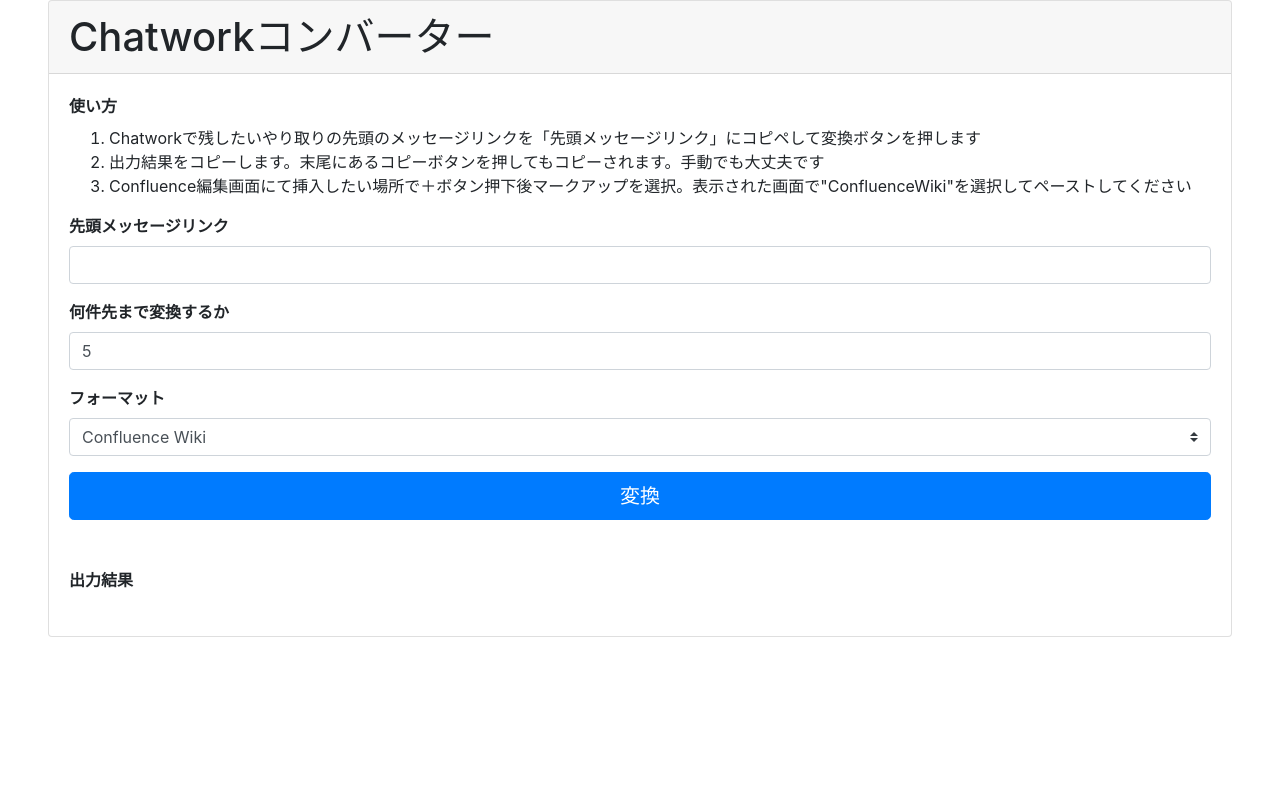
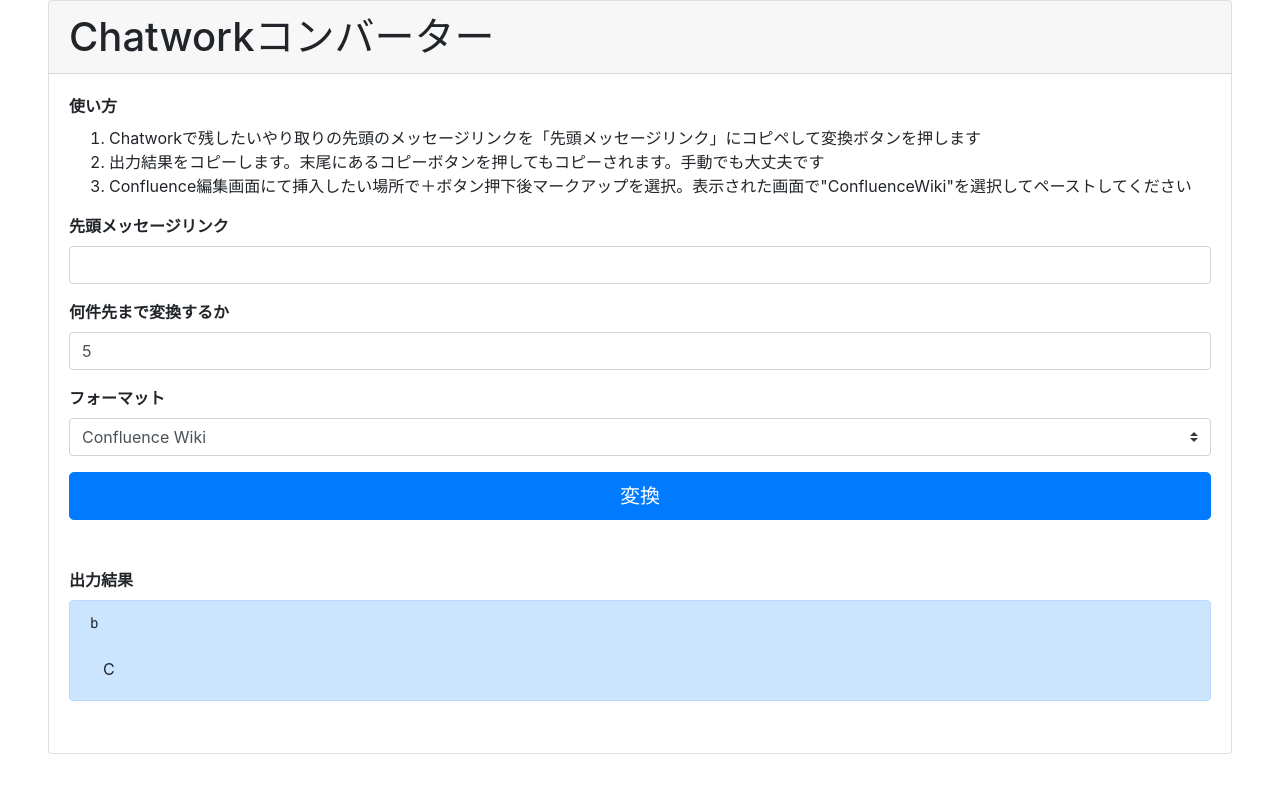
Before and after one commit to wlg-shinya/chatwork-converter, a Vue app: page / in a window 1280 px wide. Shown: the top 792 px of the page. Built offline with nearby package versions, Linux system fonts and the light colour scheme.

Commit message:
UI調整

```diff
--- a/src/components/ChatConverter.vue
+++ b/src/components/ChatConverter.vue
@@ -9,7 +9,7 @@
 
 const messageURL = ref("")
 const targetMessageCount = ref(5)
-const outputText = ref("")
+const outputText = ref("b")
 const formatKey = ref("confluence")
 
 const howToPaste = computed(() => {
@@ -145,8 +145,10 @@
       <div class="form-group">
         <label class="font-weight-bold">出力結果</label>
         <div v-if="outputText">
-          <pre class="alert alert-primary" style="text-align:left;user-select:all;">{{ outputText }}</pre>
-          <button @click="copyOutputText()" class="btn btn-primary btn-lg">コピー</button>
+          <div class="alert alert-primary">
+            <pre style="text-align:left;user-select:all;">{{ outputText }}</pre>
+            <button @click="copyOutputText()" class="btn">C</button>
+          </div>
         </div>
       </div>
     </div>
```
